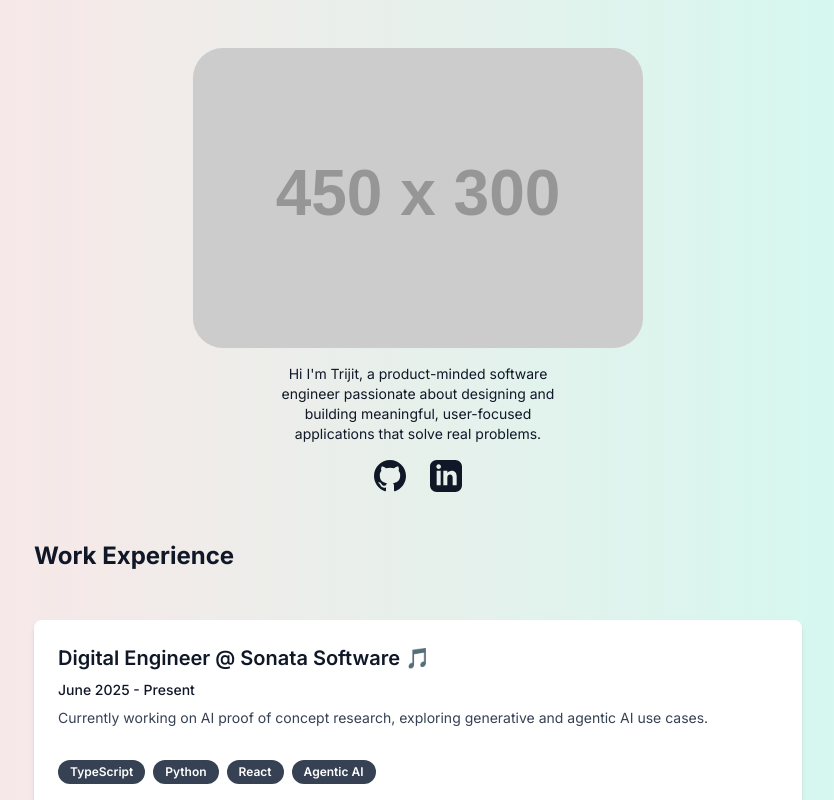
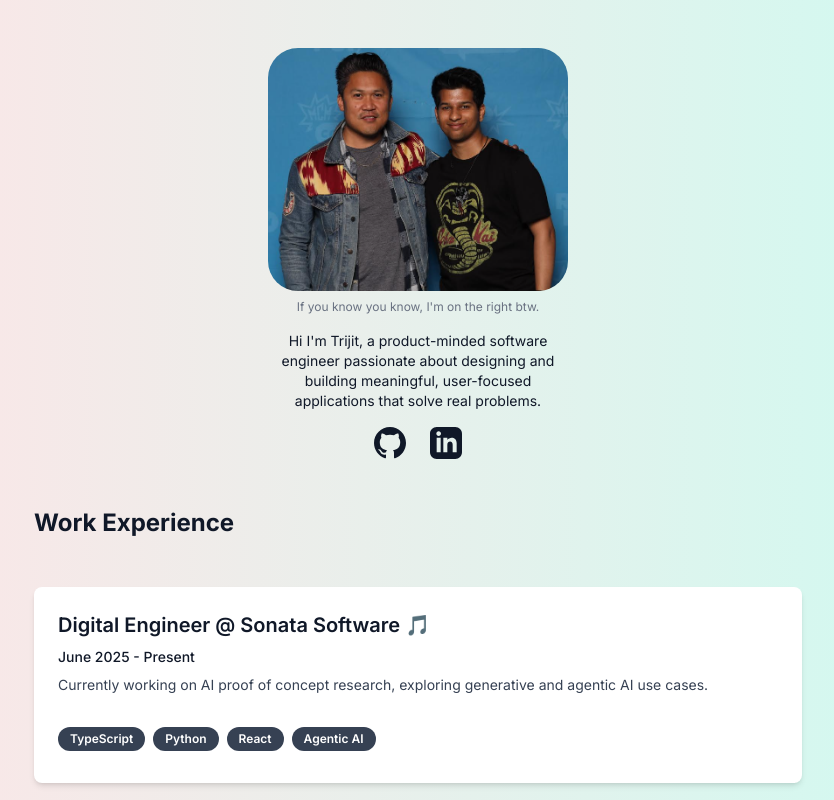
Before and after one commit to tri-jet/portfolio-site, a Next.js app: page / in a window 1280 px wide. Shown: the top 800 px of the page, without its empty margins (222-1056 px from the left). Built offline with nearby package versions, Linux system fonts and the light colour scheme.

Commit message:
feat: Add personality profile pic

```diff
--- a/app/page.tsx
+++ b/app/page.tsx
@@ -15,17 +15,22 @@ export default function Home() {
           {/* Profile Section */}
           <div className="flex flex-col items-center mt-12 mb-12">
             <Image
-              src="https://placehold.co/450x300/png"
+              //src="https://placehold.co/450x300/png"
+              src="/DANTE BASCO CROPPED.png"
               alt="Pic w/ personality"
-              width={450}
+              width={300}
               height={300}
-              className="rounded-[30px] mb-4"
+              className="rounded-[30px]"
             />
+            <p className="mt-2 text-xs text-gray-500 text-center w-[300px] mb-4">
+                If you know you know, I&apos;m on the right btw.
+            </p>
             <div className="w-[300px] text-center text-gray-900">
               <p>
                 Hi I&apos;m Trijit, a product-minded software engineer passionate about designing and building meaningful, user-focused applications that solve real problems.
               </p>
               <SocialLinks />
+
             </div>
           </div>
 
```
Also changed, not shown: public/DANTE BASCO CROPPED.PNG (added).
